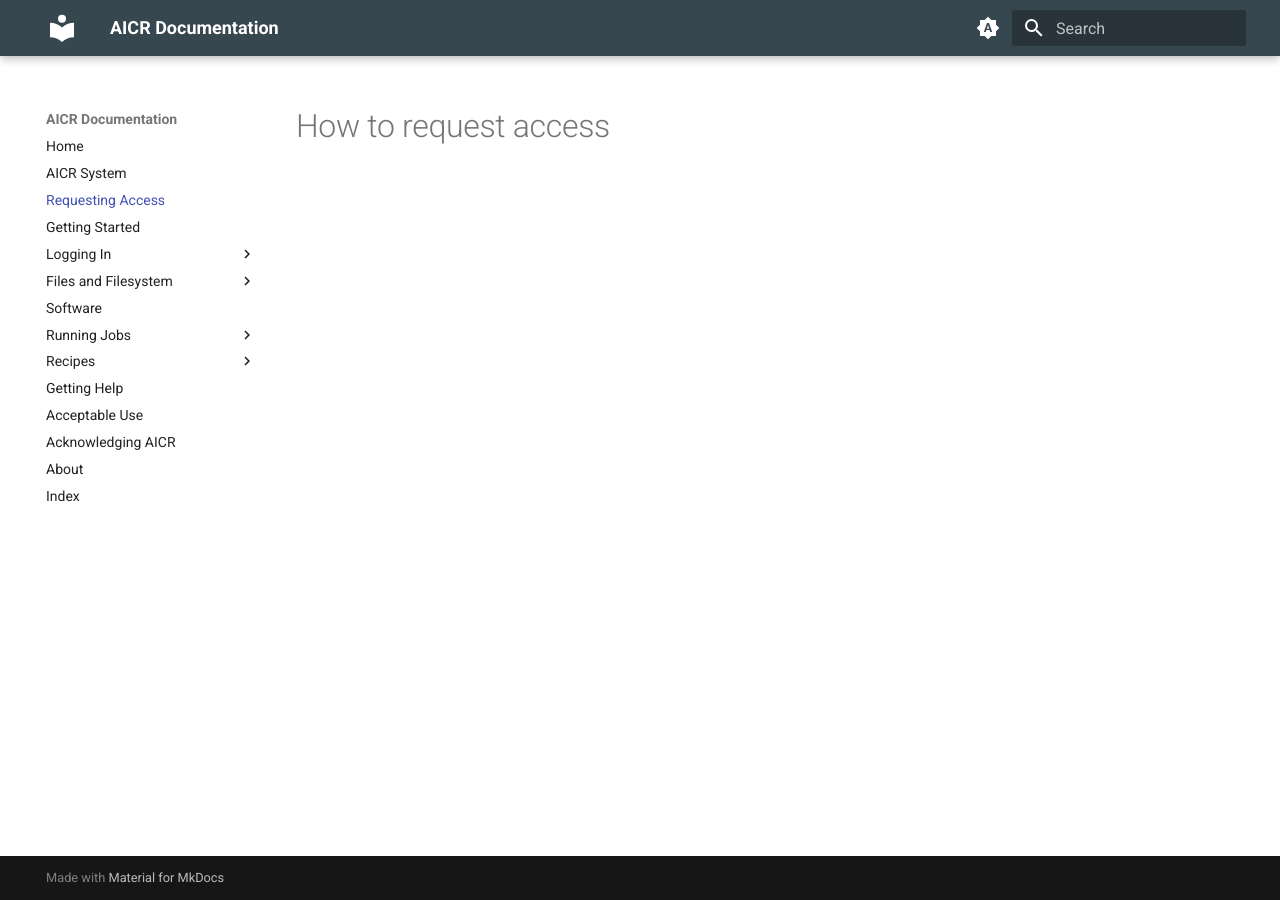
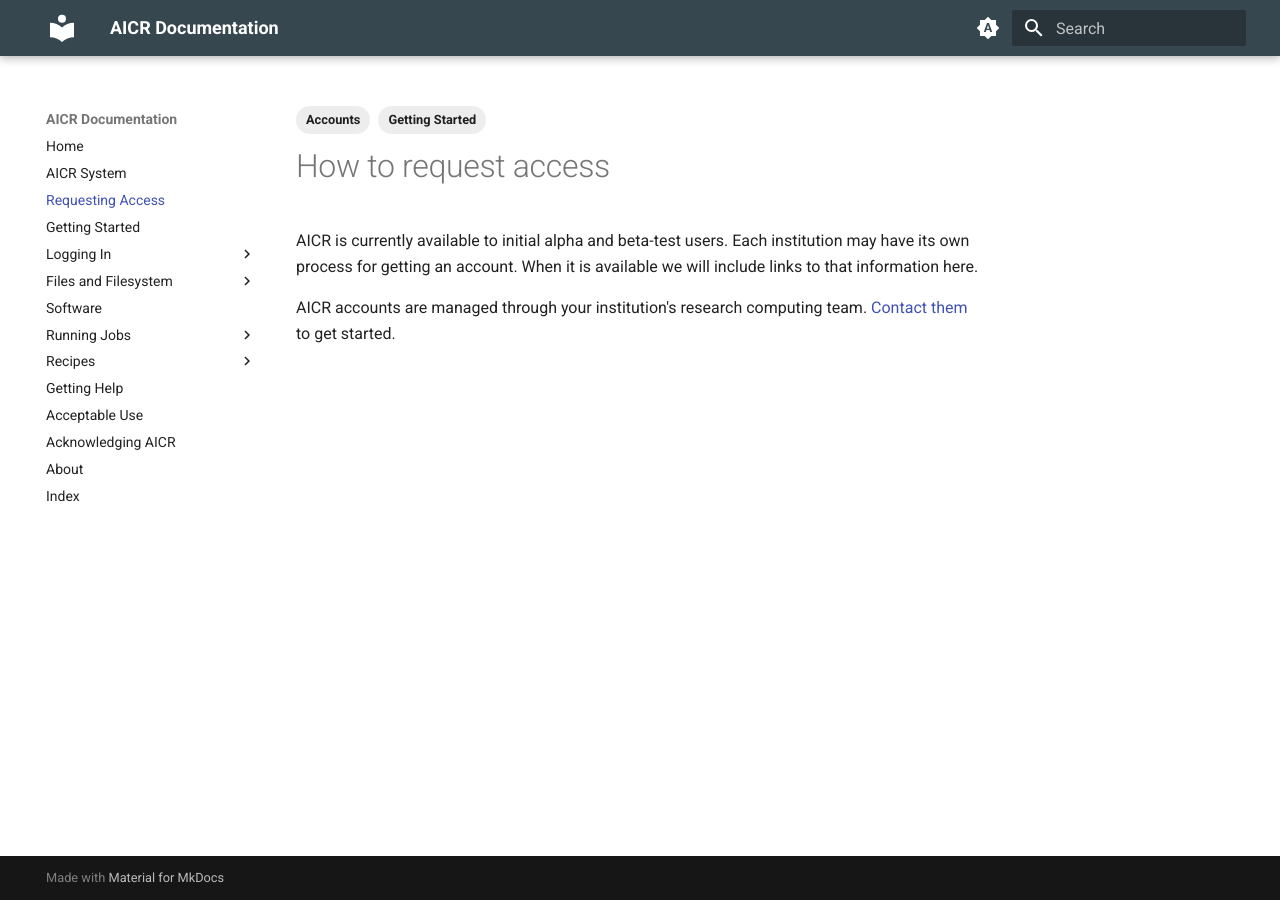
Before and after one commit to mghpcc/aicr-docs-edit, an MkDocs documentation site: the page built from docs/request-access.md, in a window 1280 px wide. Built offline with MkDocs 1.6.1 and Material for MkDocs 9.7.7, drawn with Linux system fonts in a browser that asks for light colours.

Commit message:
Add requesting access page

```diff
--- a/docs/request-access.md
+++ b/docs/request-access.md
@@ -1,3 +1,13 @@
+---
+tags:
+  - Getting Started
+  - Accounts
+---
+
 # How to request access
 
-<!-- TODO: Document access request steps and prerequisites -->
+AICR is currently available to initial alpha and beta-test users. Each institution may have its own process for getting an account. When it is available we will include links to that information here.
+
+AICR accounts are managed through your institution's research computing team. [Contact them](getting-help.md) to get started.
+
+<!-- TODO: add links to each institution's RC group and access process -->
```
